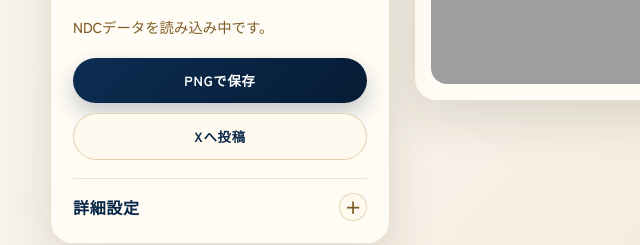
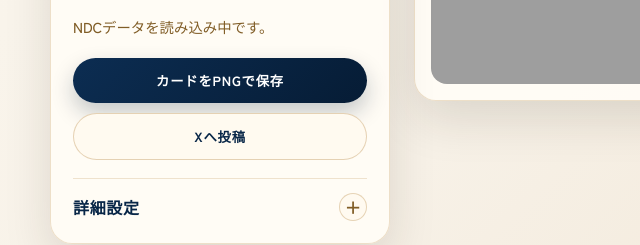
Before and after one commit to Yawatosho/oshi_ndc, a plain HTML site: page index.html in a window 1280 px wide. Shown: the part 528-773 px from the top of the page, 0-640 px from the left. Drawn offline with nearby package versions, Linux system fonts and the light colour scheme; no server answers.

Commit message:
Update index.html

```diff
--- a/index.html
+++ b/index.html
@@ -369,7 +369,7 @@
         <div class="status" id="status">読み込み中です。</div>
 
         <div class="buttons">
-          <button class="primary" id="downloadBtn" type="button">PNGで保存</button>
+          <button class="primary" id="downloadBtn" type="button">カードをPNGで保存</button>
           <button class="secondary" id="postXBtn" type="button">Xへ投稿</button>
         </div>
 
```
